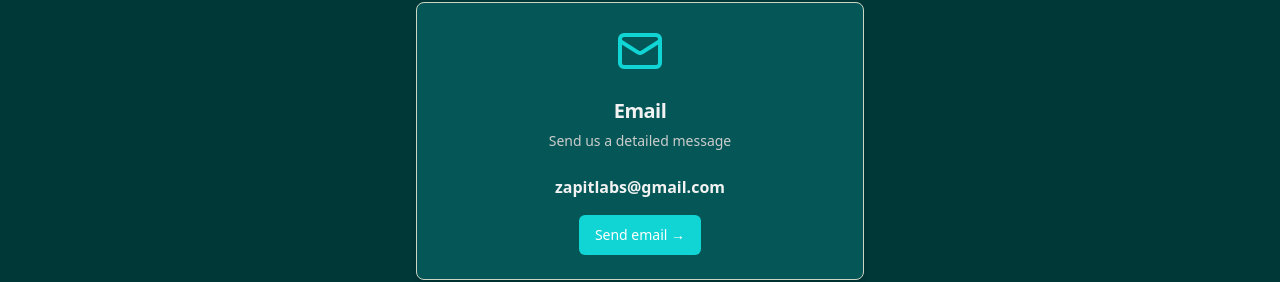
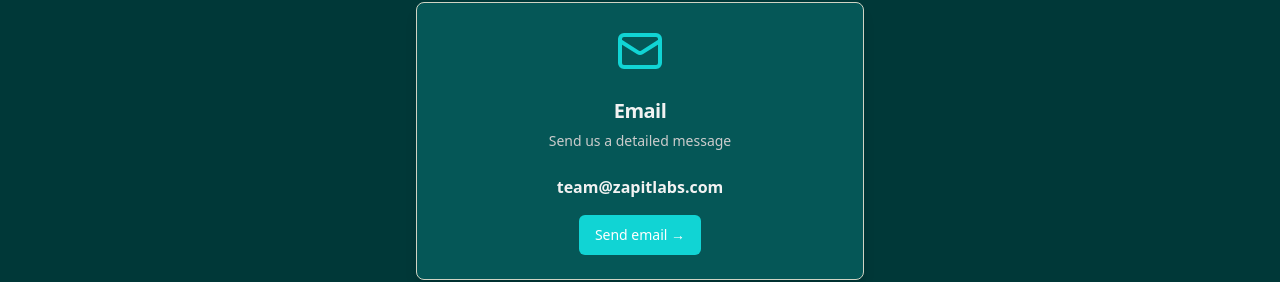
Before and after one commit to ZapIt-Consulting/ZapIt-Consulting.github.io, a React (Vite) app: page /contact in a window 1280 px wide. Shown: the part 779-1061 px from the top of the page. Built offline with nearby package versions, Linux system fonts and the light colour scheme.

Commit message:
Update email address
Changed the email address to team@zapitlabs.com.

```diff
--- a/src/pages/Contact.tsx
+++ b/src/pages/Contact.tsx
@@ -7,9 +7,9 @@ const contactMethods = [
     icon: Mail,
     title: "Email",
     description: "Send us a detailed message",
-    contact: "zapitlabs@gmail.com",
+    contact: "team@zapitlabs.com",
     action: "Send email",
-    href: "mailto:zapitlabs@gmail.com?subject=Workflow Audit Inquiry&body=Hello ZapitLabs team,%0D%0A%0D%0AI'm interested in learning more about your AI automation services and would like to schedule a workflow audit.%0D%0A%0D%0APlease contact me at your earliest convenience.%0D%0A%0D%0AThank you!"
+    href: "mailto:team@zapitlabs.com?subject=Workflow Audit Inquiry&body=Hello ZapitLabs team,%0D%0A%0D%0AI'm interested in learning more about your AI automation services and would like to schedule a workflow audit.%0D%0A%0D%0APlease contact me at your earliest convenience.%0D%0A%0D%0AThank you!"
   }
 ];
 
```
